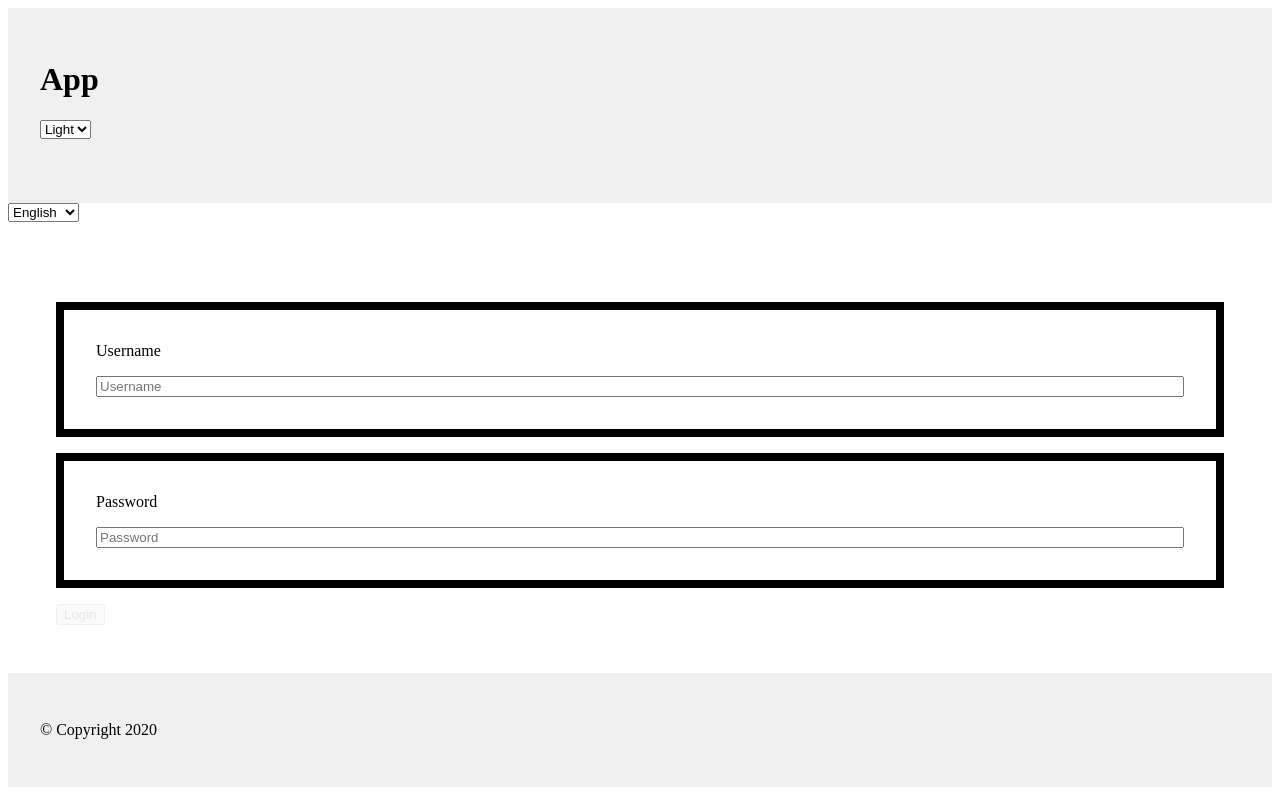
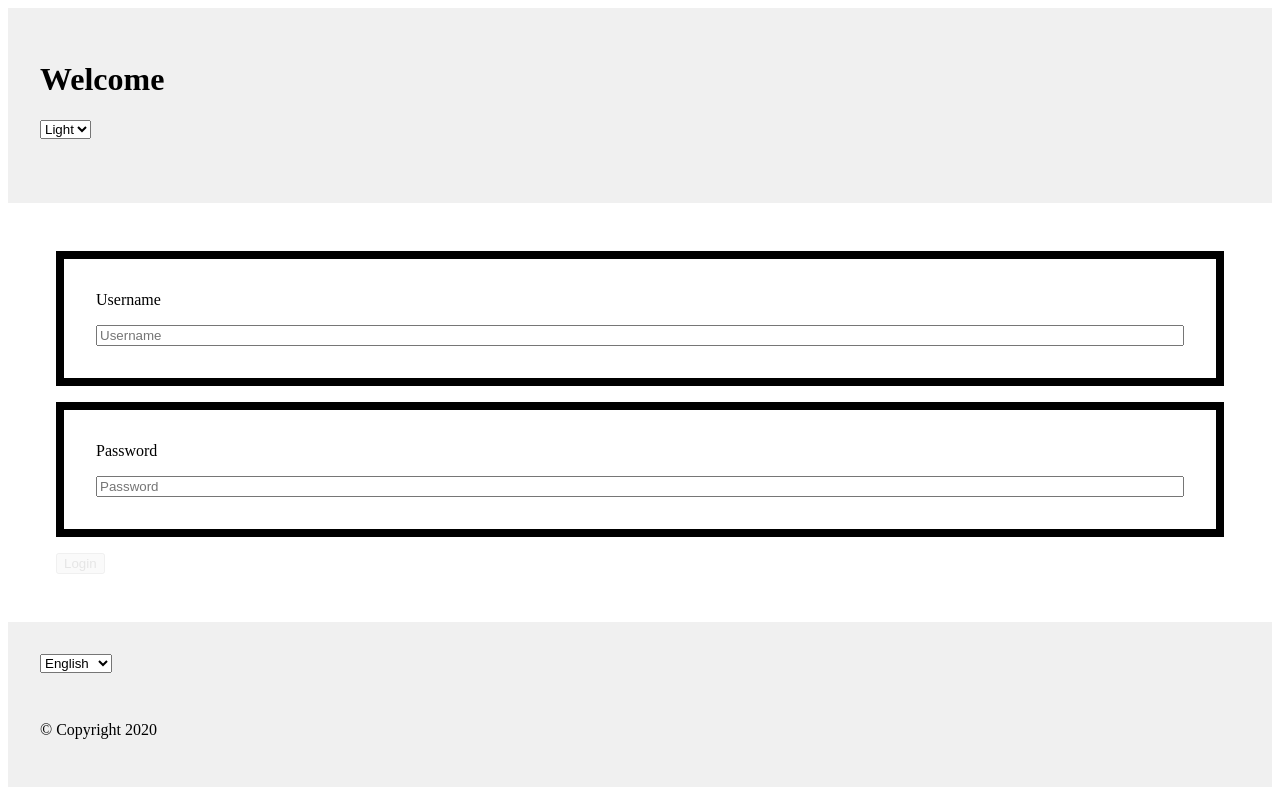
Before and after one commit to Ndn1618/dark-light-themes-with-react, a React (Create React App) app: page / in a window 1280 px wide. Built offline with nearby package versions, Linux system fonts and the light colour scheme.

Commit message:
Make header part have two languages changeable

```diff
--- a/src/App.jsx
+++ b/src/App.jsx
@@ -2,18 +2,12 @@ import Header from './Components/Header/Header'
 import Footer from './Components/Footer/Footer'
 
 import Login from './Components/Login/Login'
-
-import { languages } from './Options'
 
 function App () {
 
 	return (
 		<>
 			<Header />
-
-			<select>
-				{languages.map((lang, key) => <option key={key} value={lang.prop}>{lang.name}</option>)}
-			</select>
 
 			<Login />
 
--- a/src/Components/Footer/Footer.jsx
+++ b/src/Components/Footer/Footer.jsx
@@ -2,14 +2,20 @@ import { useContext } from 'react'
 import './Footer.css'
 
 import { ThemeContext } from '../../ThemeContext'
+import { LanguageContext } from '../../LanguageContext'
+import { languages } from '../../Options'
 
 function Footer ({ children }) {
 
 	const { theme } = useContext(ThemeContext)
+	const { language, setLanguage } = useContext(LanguageContext)
 
 	return (
 		<>
 			<footer className={theme}>
+				<select defaultValue={language} onChange={evt => setLanguage(evt.target.value)}>
+					{languages.map((lang, key) => <option key={key} value={lang.prop}>{lang.name}</option>)}
+				</select>
 				{children}
 			</footer>
 		</>
--- a/src/Components/Header/Header.jsx
+++ b/src/Components/Header/Header.jsx
@@ -2,22 +2,35 @@ import { useContext } from 'react'
 import './Header.css'
 
 import { ThemeContext } from '../../ThemeContext'
+import { LanguageContext } from '../../LanguageContext'
+import { languages } from '../../Options'
 
 function Header () {
 
 	const { theme, setTheme } = useContext(ThemeContext)
+	const { language } = useContext( LanguageContext )
 
 	return (
 		<>
 			<header className={theme}>
-				<h1>App</h1>
-				<select
-					defaultValue={theme}
-					onChange={e => setTheme(e.target.value)}
-				>
-					<option value="light">Light</option>
-					<option value="dark">Dark</option>
-				</select>
+				{
+					languages.map((lang) => {
+					if (lang.prop === language) {
+					return (
+						<>
+						<h1>{lang.heading}</h1>
+					<select
+						defaultValue={theme}
+						onChange={e => setTheme(e.target.value)}
+					>
+						<option value="light">{lang.themeLight}</option>
+						<option value="dark">{lang.themeDark}</option>
+					</select>
+						</>
+					)
+					}
+					})
+				}
 			</header>
 		</>
 	)
--- /dev/null
+++ b/src/LanguageContext.jsx
@@ -0,0 +1,25 @@
+import { createContext, useState, useEffect } from 'react'
+
+const LanguageContext = createContext()
+
+const LanguageProvider = ({ children }) => {
+
+  const [language, setLanguage] = useState(window.localStorage.getItem('language') || 'en')
+
+  useEffect(() => {
+      window.localStorage.setItem('language', language)
+  }, [
+      language
+  ]);
+
+  return (
+    <LanguageContext.Provider value={{language, setLanguage}}>
+      {children}
+    </LanguageContext.Provider>
+  )
+}
+
+export {
+  LanguageContext,
+  LanguageProvider,
+}
--- a/src/Options.js
+++ b/src/Options.js
@@ -1,11 +1,17 @@
 const languages = [
 	{
 		name: 'English',
-		prop: 'en'
+		prop: 'en',
+		heading: 'Welcome',
+		themeLight: 'Light',
+		themeDark: 'Dark',
 	},
 	{
-		name: 'Russian',
-		prop: 'ru'
+		name: 'Русский',
+		prop: 'ru',
+		heading: 'Добро пожаловать',
+		themeLight: 'Светлая тема',
+		themeDark: 'Темная тема',
 	},
 ]
 
--- a/src/index.jsx
+++ b/src/index.jsx
@@ -3,11 +3,14 @@ import ReactDOM from 'react-dom'
 import App from './App'
 
 import { ThemeProvider } from './ThemeContext'
+import { LanguageProvider } from './LanguageContext'
 
 ReactDOM.render(
 	<React.StrictMode>
 		<ThemeProvider>
-			<App />
+			<LanguageProvider>
+				<App />
+			</LanguageProvider>
 		</ThemeProvider>
 	</React.StrictMode>,
 	document.getElementById('root')
```
Also changed, not shown: 1 other file (tests, documents, lock files or other folders).
